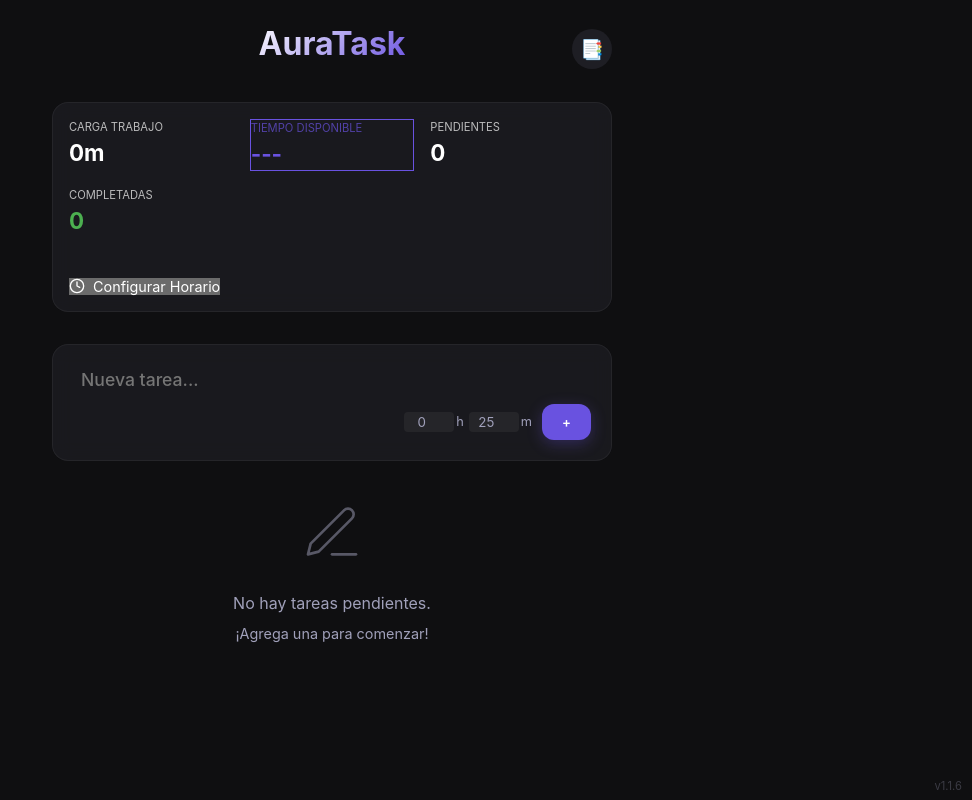
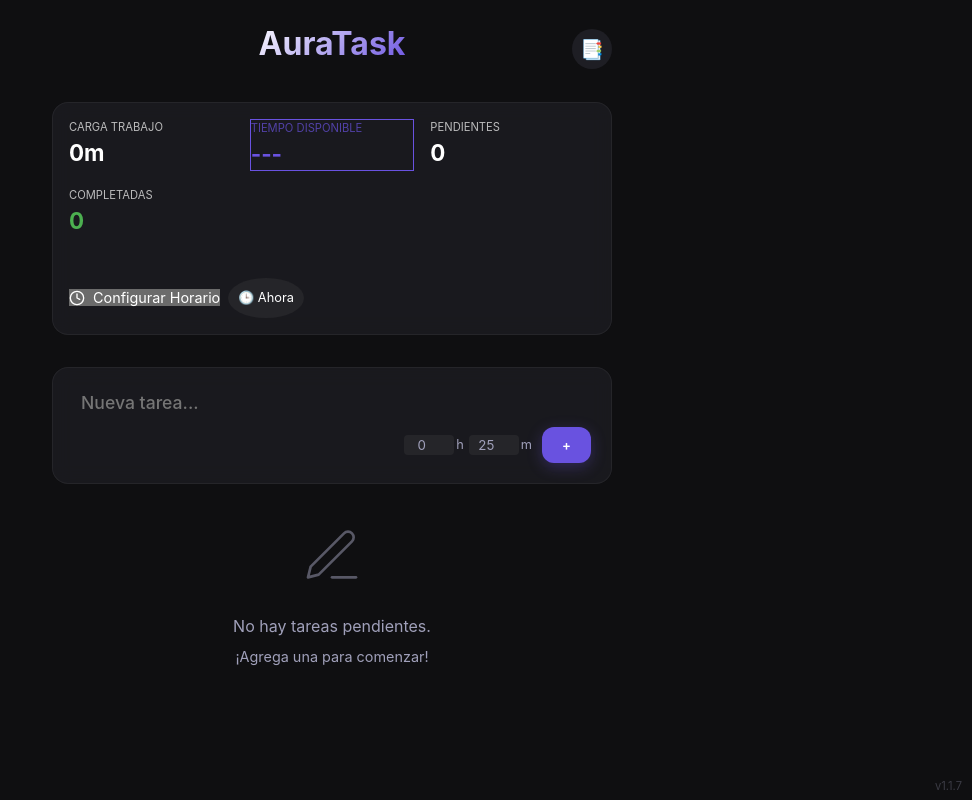
Before and after one commit to CarlosgRivas/Auratask, a React (Vite) app: page / in a window 1280 px wide. Shown: the whole page, without its empty margins (308-1280 px from the left). Built offline with nearby package versions, Linux system fonts and the light colour scheme.

Commit message:
feat: add toggle for time cascade (Now vs Routine Start) and bump version to 1.1.7

```diff
--- a/package.json
+++ b/package.json
@@ -1,7 +1,7 @@
 {
   "name": "lista",
   "private": true,
-  "version": "1.1.6",
+  "version": "1.1.7",
   "type": "module",
   "scripts": {
     "dev": "vite",
--- a/src/App.jsx
+++ b/src/App.jsx
@@ -31,6 +31,7 @@ function App() {
   const [endTime, setEndTime] = useState(() => localStorage.getItem('aura-end-time') || '');
   const [startTime, setStartTime] = useState(() => localStorage.getItem('aura-start-time') || '');
   const [now, setNow] = useState(Date.now());
+  const [timeMode, setTimeMode] = useState(() => localStorage.getItem('aura-time-mode') || 'now');
 
   // Persistence
   useEffect(() => {
@@ -44,6 +45,10 @@ function App() {
   useEffect(() => {
     localStorage.setItem('aura-start-time', startTime);
   }, [startTime]);
+
+  useEffect(() => {
+    localStorage.setItem('aura-time-mode', timeMode);
+  }, [timeMode]);
 
   // Global Ticker
   useEffect(() => {
@@ -116,12 +121,18 @@ function App() {
       const [h, m] = startTime.split(':').map(Number);
       const target = new Date(now);
       target.setHours(h, m, 0, 0);
-      if (target.getTime() > now) {
+
+      if (timeMode === 'routine') {
         baseStart = target.getTime();
+      } else {
+        // 'now' mode: only start from future startTime
+        if (target.getTime() > now) {
+          baseStart = target.getTime();
+        }
       }
     }
     return recalculateTaskTimes(tasks, baseStart);
-  }, [tasks, startTime, now]);
+  }, [tasks, startTime, now, timeMode]);
 
   return (
     <>
@@ -144,6 +155,8 @@ function App() {
           setEndTime={setEndTime}
           startTime={startTime}
           setStartTime={setStartTime}
+          timeMode={timeMode}
+          setTimeMode={setTimeMode}
         />
         <AddTask onAdd={handleAddTask} />
         <TaskList tasks={tasksWithTimes} dispatch={dispatch} />
--- a/src/components/TaskStats.jsx
+++ b/src/components/TaskStats.jsx
@@ -11,7 +11,7 @@ const formatTime = (ms) => {
     return `${m}m`;
 };
 
-export function TaskStats({ tasks, endTime, setEndTime, startTime, setStartTime }) {
+export function TaskStats({ tasks, endTime, setEndTime, startTime, setStartTime, timeMode, setTimeMode }) {
     const [showScheduleModal, setShowScheduleModal] = useState(false);
 
     const completedTasks = tasks.filter(t => t.finishedAt || t.remainingTime <= 0);
@@ -40,7 +40,14 @@ export function TaskStats({ tasks, endTime, setEndTime, startTime, setStartTime
             startTarget.setHours(startH, startM, 0, 0);
         }
 
-        const effectiveStart = (startTarget > now) ? startTarget : now;
+        // Apply Time Mode logic to Stats calculation too
+        let effectiveStart;
+        if (timeMode === 'routine' && startTime) {
+            effectiveStart = startTarget;
+        } else {
+            effectiveStart = (startTarget > now) ? startTarget : now;
+        }
+
         const availableMs = targetEnd - effectiveStart;
 
         if (availableMs > 0) {
@@ -77,7 +84,14 @@ export function TaskStats({ tasks, endTime, setEndTime, startTime, setStartTime
             const [startH, startM] = startTime.split(':').map(Number);
             startTarget.setHours(startH, startM, 0, 0);
         }
-        const effectiveStart = (startTarget > now) ? startTarget : now;
+
+        let effectiveStart;
+        if (timeMode === 'routine' && startTime) {
+            effectiveStart = startTarget;
+        } else {
+            effectiveStart = (startTarget > now) ? startTarget : now;
+        }
+
         const ms = targetEnd - effectiveStart;
         availableTimeDisplay = ms > 0 ? formatTime(ms) : "0m";
     }
@@ -121,7 +135,7 @@ export function TaskStats({ tasks, endTime, setEndTime, startTime, setStartTime
                 paddingTop: '1rem',
                 marginTop: '0.5rem'
             }}>
-                <div style={{ display: 'flex', gap: '1rem', alignItems: 'center' }}>
+                <div style={{ display: 'flex', gap: '0.5rem', alignItems: 'center' }}>
                     <button
                         className="btn-secondary"
                         onClick={() => setShowScheduleModal(true)}
@@ -132,6 +146,25 @@ export function TaskStats({ tasks, endTime, setEndTime, startTime, setStartTime
                             `${startTime || '--:--'} - ${endTime || '--:--'}` :
                             "Configurar Horario"
                         }
+                    </button>
+
+                    <button
+                        className={`btn-icon ${timeMode === 'routine' ? 'active' : ''}`}
+                        onClick={() => setTimeMode(timeMode === 'now' ? 'routine' : 'now')}
+                        title={timeMode === 'now' ? "Modo: Desde Ahora" : "Modo: Desde Inicio Rutina"}
+                        style={{
+                            background: timeMode === 'routine' ? 'var(--primary-color)' : 'rgba(255,255,255,0.05)',
+                            padding: '6px 10px',
+                            fontSize: '0.8rem',
+                            display: 'flex',
+                            alignItems: 'center',
+                            gap: '4px',
+                            width: 'auto',
+                            border: '1px solid var(--border-color)',
+                            color: timeMode === 'routine' ? 'white' : 'inherit'
+                        }}
+                    >
+                        {timeMode === 'now' ? '🕒 Ahora' : '📅 Rutina'}
                     </button>
                 </div>
 
```
